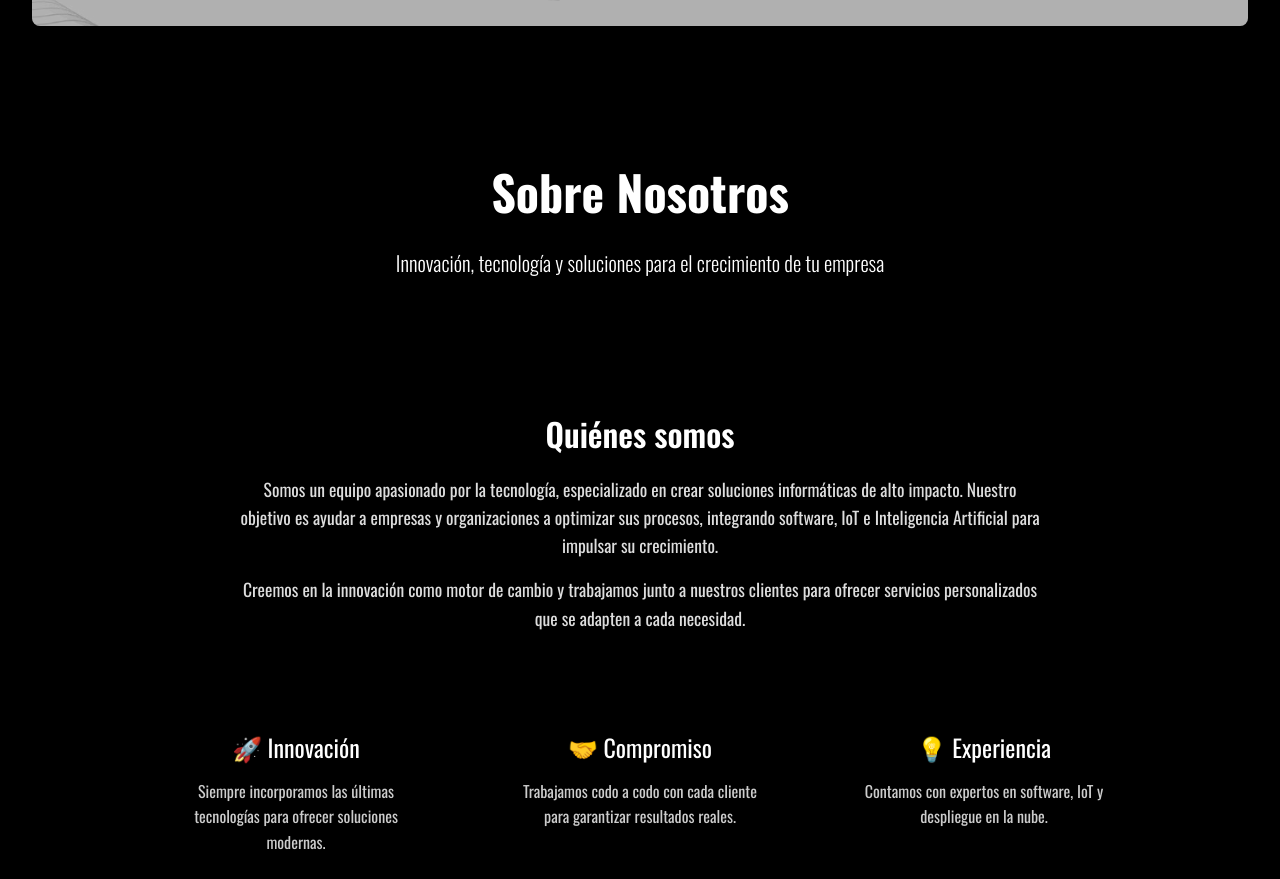
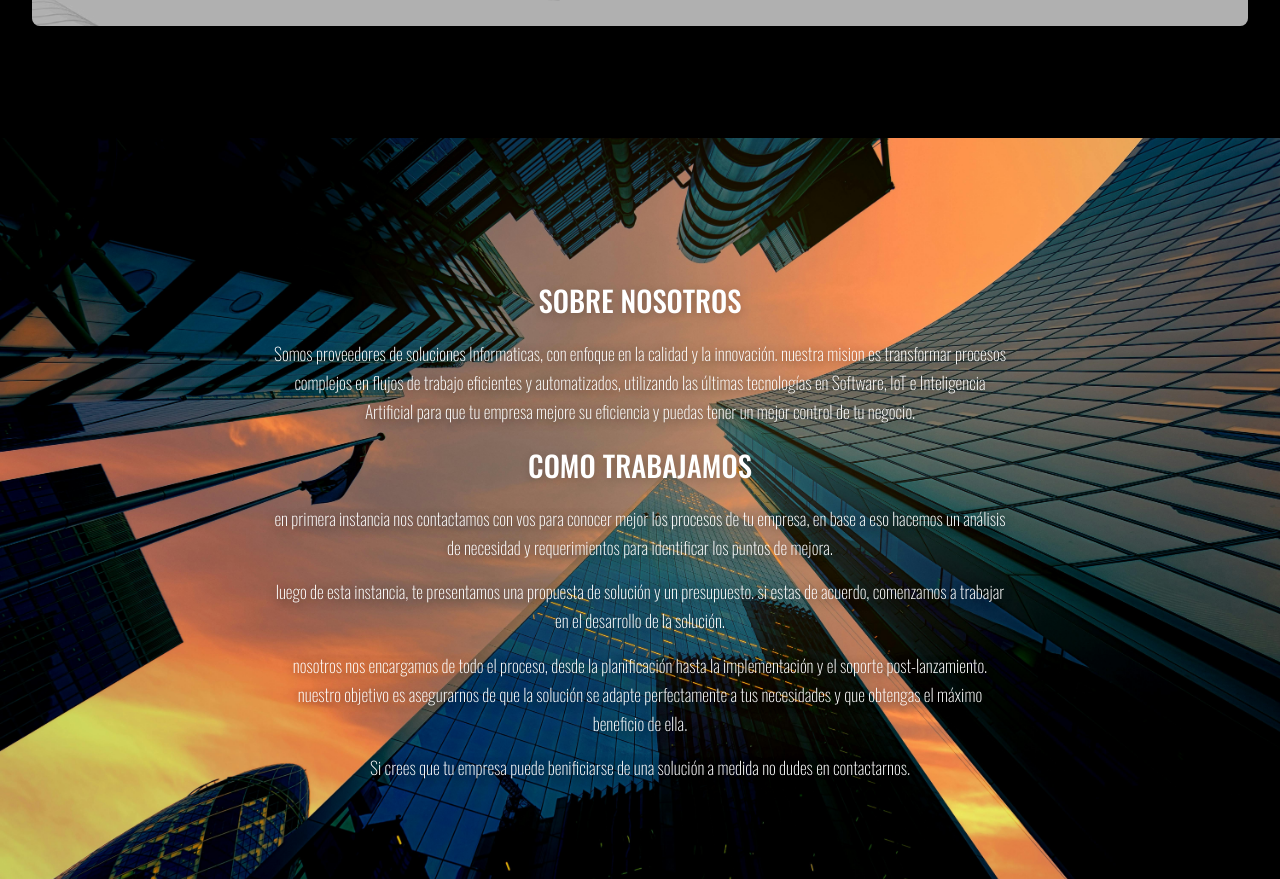
Before and after one commit to FacundoZin/SyntraxWeb, a Vue app: page / in a window 1280 px wide. Shown: the part 1921-2800 px from the top of the page. Built offline with nearby package versions, Linux system fonts and the light colour scheme.

Commit message:
added new about and contact wievs, Now the website is made to scroll between different screens.

```diff
--- a/src/components/Header.vue
+++ b/src/components/Header.vue
@@ -41,7 +41,9 @@
   top: 0;
   left: 0;
   width: 100%;
-  background-color: black;
+  background-color: rgba(0, 0, 0, 0.5); /* negro semitransparente al 50% */
+  backdrop-filter: blur(8px); /* desenfoque sobre el fondo */
+  -webkit-backdrop-filter: blur(8px); /* para compatibilidad */
   /*backdrop-filter: blur(4px);*/
   z-index: 1000;
   padding: 0; /* sin espacio extra */
--- a/src/views/About.vue
+++ b/src/views/About.vue
@@ -1,131 +1,76 @@
 <template>
   <div class="about-container">
-    <!-- Hero corto -->
-    <section class="about-hero">
-      <h1>Sobre Nosotros</h1>
-      <p>Innovación, tecnología y soluciones para el crecimiento de tu empresa</p>
-    </section>
+    <div class="about-text">
+      <h1>Sobre nosotros</h1>
+      <p>
+        Somos proveedores de soluciones Informaticas, con enfoque en la calidad y la innovación.
+        nuestra mision es transformar procesos complejos en flujos de trabajo eficientes y
+        automatizados, utilizando las últimas tecnologías en Software, IoT e Inteligencia Artificial
+        para que tu empresa mejore su eficiencia y puedas tener un mejor control de tu negocio.
+      </p>
 
-    <!-- Sección descriptiva -->
-    <section class="about-description">
-      <h2>Quiénes somos</h2>
+      <h1>Como trabajamos</h1>
       <p>
-        Somos un equipo apasionado por la tecnología, especializado en crear soluciones informáticas
-        de alto impacto. Nuestro objetivo es ayudar a empresas y organizaciones a optimizar sus
-        procesos, integrando software, IoT e Inteligencia Artificial para impulsar su crecimiento.
+        en primera instancia nos contactamos con vos para conocer mejor los procesos de tu empresa,
+        en base a eso hacemos un análisis de necesidad y requerimientos para identificar los puntos
+        de mejora.
+      </p>
+
+      <p>
+        luego de esta instancia, te presentamos una propuesta de solución y un presupuesto. si estas
+        de acuerdo, comenzamos a trabajar en el desarrollo de la solución.
+      </p>
+
+      <p>
+        nosotros nos encargamos de todo el proceso, desde la planificación hasta la implementación y
+        el soporte post-lanzamiento. nuestro objetivo es asegurarnos de que la solución se adapte
+        perfectamente a tus necesidades y que obtengas el máximo beneficio de ella.
       </p>
       <p>
-        Creemos en la innovación como motor de cambio y trabajamos junto a nuestros clientes para
-        ofrecer servicios personalizados que se adapten a cada necesidad.
+        Si crees que tu empresa puede benificiarse de una solución a medida no dudes en
+        contactarnos.
       </p>
-    </section>
-
-    <!-- Valores / Ventajas -->
-    <section class="about-values">
-      <div class="value-card">
-        <h3>🚀 Innovación</h3>
-        <p>Siempre incorporamos las últimas tecnologías para ofrecer soluciones modernas.</p>
-      </div>
-      <div class="value-card">
-        <h3>🤝 Compromiso</h3>
-        <p>Trabajamos codo a codo con cada cliente para garantizar resultados reales.</p>
-      </div>
-      <div class="value-card">
-        <h3>💡 Experiencia</h3>
-        <p>Contamos con expertos en software, IoT y despliegue en la nube.</p>
-      </div>
-    </section>
-
-    <!-- Mensaje final -->
-    <section class="about-footer">
-      <h2>¿Listo para trabajar juntos?</h2>
-      <p>Contáctanos y demos el siguiente paso para transformar tu empresa.</p>
-    </section>
+    </div>
   </div>
 </template>
 
 <style scoped>
 .about-container {
+  margin-top: 5rem;
+  background: url('/Images/About3.jpg') center/cover no-repeat;
   color: white;
   font-family: 'Oswald', sans-serif;
   padding: 0 2rem;
+  min-height: 100vh;
+
+  /* Para que el texto se destaque un poco más */
+  display: flex;
+  align-items: center;
+  justify-content: center;
+  text-align: center;
+  backdrop-filter: brightness(0.8);
 }
 
-/* HERO */
-.about-hero {
-  text-align: center;
-  padding: 6rem 2rem 4rem;
-  background: rgba(0, 0, 0, 0.3);
+.about-text {
+  max-width: 800px;
+  padding: 2rem;
+  border-radius: 10px;
 }
-.about-hero h1 {
-  font-size: 3rem;
-  font-weight: 700;
+
+.about-text h1 {
+  text-shadow: 0 2px 10px rgba(0, 0, 0, 0.2);
+  font-weight: 500;
+  font-size: 1.8rem;
+  margin-bottom: 1rem;
+  text-transform: uppercase;
+}
+
+.about-text p {
+  text-shadow: 0 2px 10px rgba(0, 0, 0, 0.5);
+
+  font-weight: 100;
+  font-size: 1.1rem;
+  line-height: 1.8rem;
   margin-bottom: 1rem;
 }
-.about-hero p {
-  font-size: 1.3rem;
-  font-weight: 300;
-}
-
-/* DESCRIPCIÓN */
-.about-description {
-  max-width: 800px;
-  margin: 4rem auto;
-  text-align: center;
-}
-.about-description h2 {
-  font-size: 2rem;
-  margin-bottom: 1rem;
-  font-weight: 600;
-}
-.about-description p {
-  font-size: 1.1rem;
-  line-height: 1.6;
-  margin-bottom: 1rem;
-  color: #ddd;
-}
-
-/* VALORES */
-.about-values {
-  display: flex;
-  gap: 2rem;
-  justify-content: center;
-  flex-wrap: wrap;
-  margin: 4rem auto;
-  max-width: 1000px;
-}
-.value-card {
-  flex: 1 1 250px;
-  background: rgba(0, 0, 0, 0.4);
-  padding: 2rem;
-  border-radius: 10px;
-  text-align: center;
-  transition: background 0.3s ease;
-}
-.value-card:hover {
-  background: rgba(0, 0, 0, 0.6);
-}
-.value-card h3 {
-  font-size: 1.5rem;
-  margin-bottom: 0.8rem;
-}
-.value-card p {
-  font-size: 1rem;
-  color: #ccc;
-}
-
-/* FOOTER SECTION */
-.about-footer {
-  text-align: center;
-  padding: 4rem 2rem;
-  background: rgba(0, 0, 0, 0.2);
-}
-.about-footer h2 {
-  font-size: 2rem;
-  margin-bottom: 1rem;
-}
-.about-footer p {
-  font-size: 1.2rem;
-  color: #ddd;
-}
 </style>
--- a/src/views/Contact.vue
+++ b/src/views/Contact.vue
@@ -6,19 +6,19 @@
         <h2>CONTACTO</h2>
         <p>
           <font-awesome-icon :icon="['fas', 'location-dot']" />
-          <strong> Dirección:</strong> Cordoba 1636,San Francisco, Cordoba
+          <span class="label">Dirección:</span> Córdoba 1636, San Francisco, Córdoba
         </p>
         <p>
           <font-awesome-icon :icon="['fas', 'phone']" />
-          <strong> Teléfono:</strong> +54 (3564)-653136
+          <span class="label">Teléfono:</span> +54 (3564)-653136
         </p>
         <p>
           <font-awesome-icon :icon="['fas', 'envelope']" />
-          <strong> Email:</strong> Syntrax@gmail.com
+          <span class="label">Email:</span> Syntrax@gmail.com
         </p>
         <p>
           <font-awesome-icon :icon="['fas', 'clock']" />
-          <strong> Horario:</strong> Lunes a Viernes, 9:00 - 18:00
+          <span class="label">Horario:</span> Lunes a Viernes, 9:00 - 18:00
         </p>
       </div>
 
@@ -39,7 +39,7 @@
 
 <style scoped>
 .contact-section {
-  margin-top: 6rem;
+  margin-top: 5rem;
   width: 100%;
   padding: 3rem 1rem;
   display: flex;
@@ -53,28 +53,48 @@
   gap: 2rem;
   max-width: 1080px;
   width: 100%;
-  background: #414141;
-  padding: 1.8rem;
+  background: #444040d3;
+  padding: 2rem;
   border-radius: 10px;
   box-shadow: 0 4px 20px rgba(0, 0, 0, 0.1);
+
+  font-family: 'Bebas Neue', sans-serif; /* Para títulos */
+  color: white;
 }
 
 .contact-info {
-  margin-top: 1.2rem;
+  text-align: center; /* para centrar texto en general */
   display: flex;
   flex-direction: column;
   gap: 1rem;
 }
 
+/* TITULOS con Bebas Neue */
 .contact-info h2 {
+  text-shadow: 0 2px 10px rgba(0, 0, 0, 0.2);
   font-weight: 500;
-  color: white;
-  font-size: 2rem;
+  font-size: 1.8rem;
+  text-transform: uppercase;
   margin-bottom: 1rem;
 }
 
-.contact-info p {
-  color: white;
+/* PÁRRAFOS y LABELS con Oswald para fuente fina */
+.contact-info p,
+.contact-info .label {
+  font-family: 'Oswald', sans-serif;
+  font-weight: 100;
+  font-size: 1.1rem;
+  line-height: 1.8rem;
+  text-shadow: 0 2px 10px rgba(0, 0, 0, 0.5);
+  display: flex;
+  align-items: center;
+  gap: 0.5rem;
+}
+
+.contact-info .label {
+  font-weight: 400;
+  text-transform: uppercase;
+  margin-right: 0.3rem;
 }
 
 .contact-map {
```
Also changed, not shown: public/Images/About3.jpg (added).
